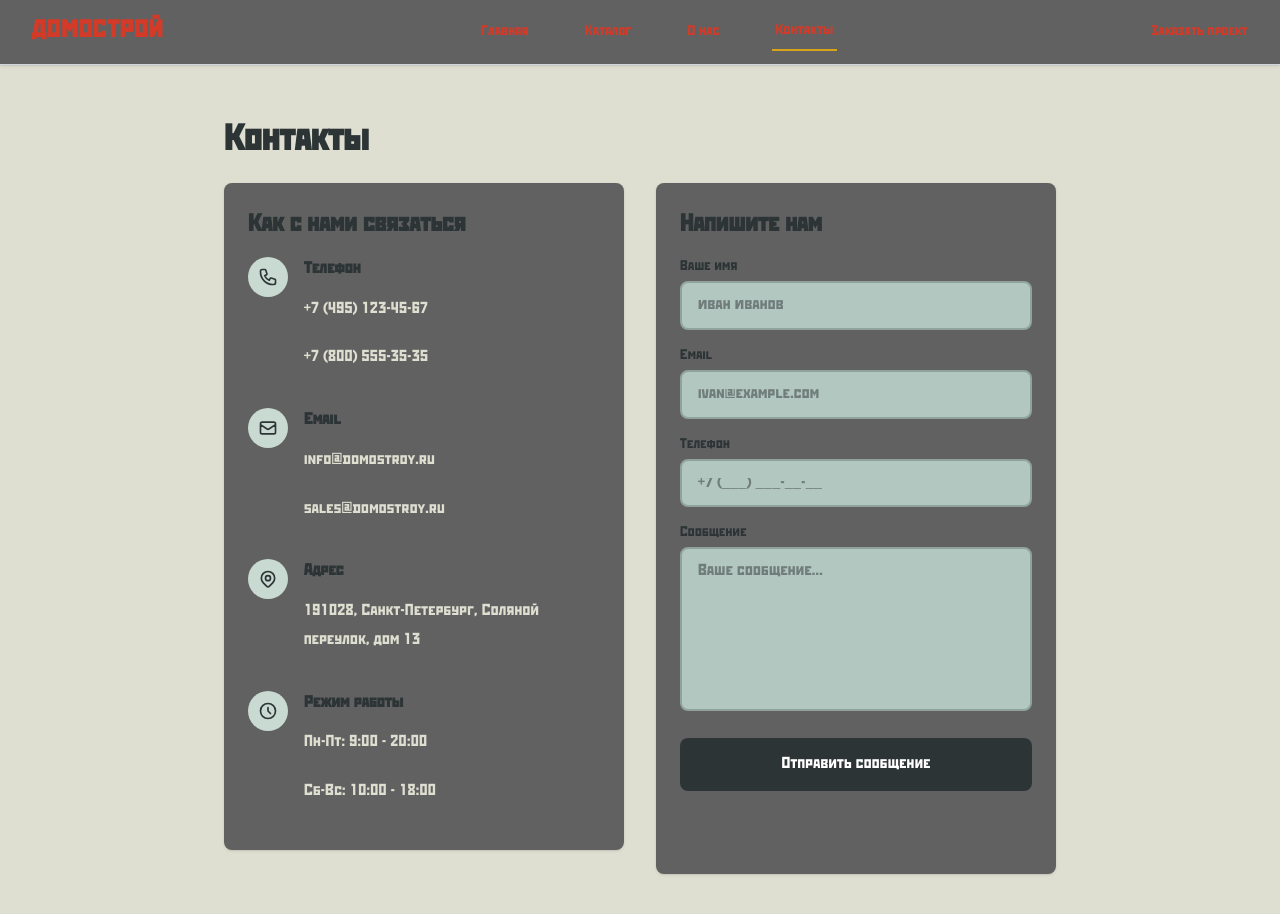
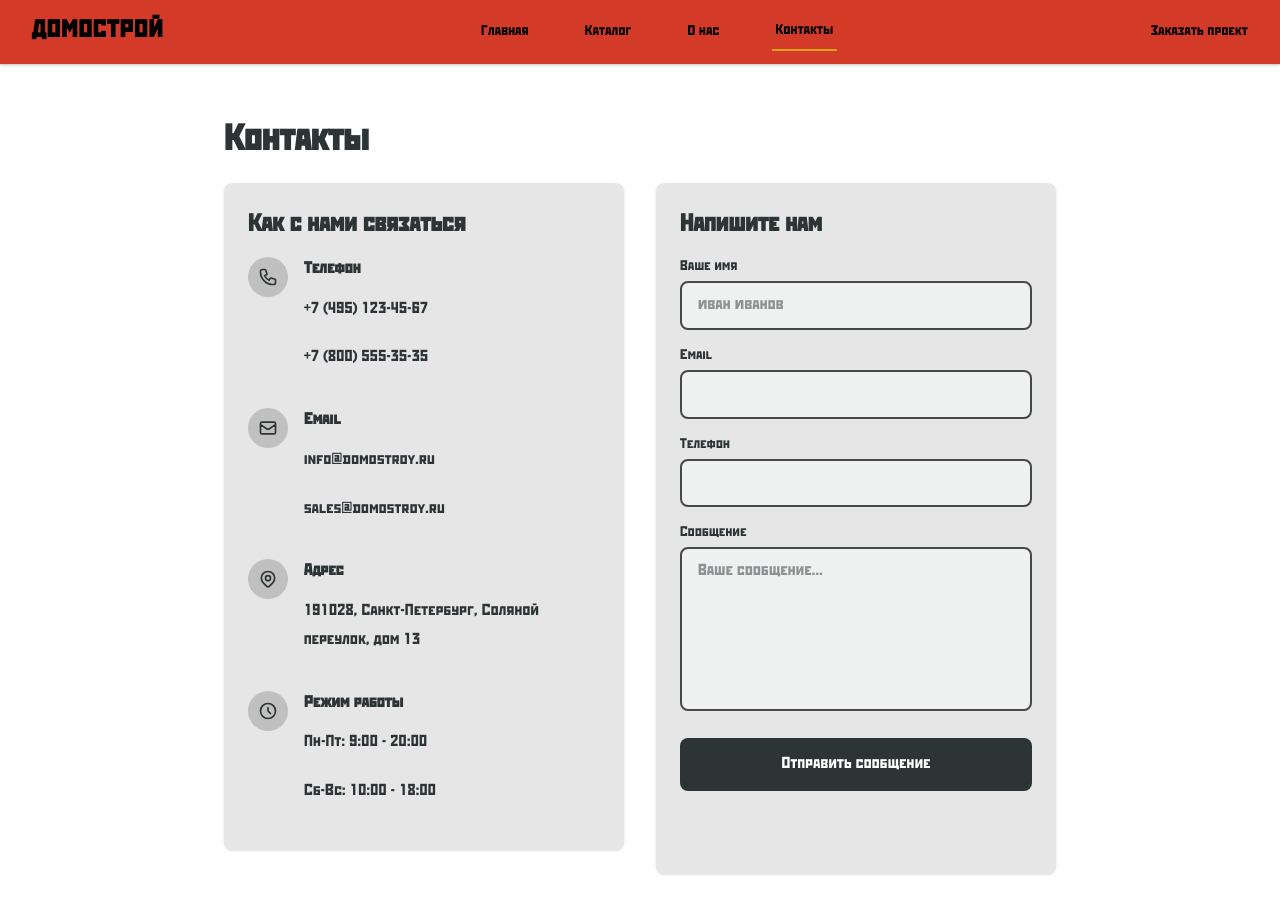
Before and after one commit to Hierugu/asy-design, a Next.js app in the folder asy-app/: page /contact in a window 1280 px wide. Shown: the top 914 px of the page. Built offline with nearby package versions, Linux system fonts and the light colour scheme.

Commit message:
feat: v2 site theme

```diff
--- a/asy-app/app/catalog/page.tsx
+++ b/asy-app/app/catalog/page.tsx
@@ -75,7 +75,7 @@ export default function CatalogPage() {
       <div className="max-w-7xl mx-auto px-4 sm:px-6 lg:px-8">
         <div className="mb-8">
           <h1 className="text-4xl font-semibold text-[#2D3436] mb-4">Каталог</h1>
-          <p className="text-lg text-[var(--foreground-secondary)] leading-relaxed">
+          <p className="text-lg text-[var(--foreground)] leading-relaxed">
             Выберите из нашей коллекции мебели и декора
           </p>
         </div>
@@ -89,7 +89,7 @@ export default function CatalogPage() {
               className={`px-6 py-2 rounded-lg font-medium transition-colors ${
                 filter === option.key
                   ? 'bg-[#2D3436] text-white'
-                  : 'bg-[var(--background-nav)] text-[#2D3436] hover:bg-[var(--background-nav)]'
+                  : 'bg-[var(--background-content)] text-[#2D3436] hover:bg-[var(--background-content)]'
               }`}
             >
               {option.label} ({option.key === 'all' ? products.length : countsByCategory[option.key]})
--- a/asy-app/app/contact/page.tsx
+++ b/asy-app/app/contact/page.tsx
@@ -7,12 +7,12 @@ export default function ContactPage() {
         <div className="grid md:grid-cols-2 gap-8">
           {/* Contact Info */}
           <div>
-            <div className="bg-[var(--background-nav)] rounded-lg shadow-sm p-6 mb-6">
+            <div className="bg-[var(--background-content)] rounded-lg shadow-sm p-6 mb-6">
               <h2 className="text-2xl font-semibold text-[#2D3436] mb-6">Как с нами связаться</h2>
 
               <div className="space-y-4">
                 <div className="flex items-start">
-                  <div className="w-10 h-10 bg-[#C9DAD2] rounded-full flex items-center justify-center mr-4 shrink-0">
+                  <div className="w-10 h-10 bg-[var(--icon-background)] rounded-full flex items-center justify-center mr-4 shrink-0">
                     <svg className="w-5 h-5 text-[#2D3436]" fill="none" stroke="currentColor" viewBox="0 0 24 24">
                       <path strokeLinecap="round" strokeLinejoin="round" strokeWidth={2} d="M3 5a2 2 0 012-2h3.28a1 1 0 01.948.684l1.498 4.493a1 1 0 01-.502 1.21l-2.257 1.13a11.042 11.042 0 005.516 5.516l1.13-2.257a1 1 0 011.21-.502l4.493 1.498a1 1 0 01.684.949V19a2 2 0 01-2 2h-1C9.716 21 3 14.284 3 6V5z" />
                     </svg>
@@ -25,7 +25,7 @@ export default function ContactPage() {
                 </div>
 
                 <div className="flex items-start">
-                  <div className="w-10 h-10 bg-[#C9DAD2] rounded-full flex items-center justify-center mr-4 shrink-0">
+                  <div className="w-10 h-10 bg-[var(--icon-background)] rounded-full flex items-center justify-center mr-4 shrink-0">
                     <svg className="w-5 h-5 text-[#2D3436]" fill="none" stroke="currentColor" viewBox="0 0 24 24">
                       <path strokeLinecap="round" strokeLinejoin="round" strokeWidth={2} d="M3 8l7.89 5.26a2 2 0 002.22 0L21 8M5 19h14a2 2 0 002-2V7a2 2 0 00-2-2H5a2 2 0 00-2 2v10a2 2 0 002 2z" />
                     </svg>
@@ -38,7 +38,7 @@ export default function ContactPage() {
                 </div>
 
                 <div className="flex items-start">
-                  <div className="w-10 h-10 bg-[#C9DAD2] rounded-full flex items-center justify-center mr-4 shrink-0">
+                  <div className="w-10 h-10 bg-[var(--icon-background)] rounded-full flex items-center justify-center mr-4 shrink-0">
                     <svg className="w-5 h-5 text-[#2D3436]" fill="none" stroke="currentColor" viewBox="0 0 24 24">
                       <path strokeLinecap="round" strokeLinejoin="round" strokeWidth={2} d="M17.657 16.657L13.414 20.9a1.998 1.998 0 01-2.827 0l-4.244-4.243a8 8 0 1111.314 0z" />
                       <path strokeLinecap="round" strokeLinejoin="round" strokeWidth={2} d="M15 11a3 3 0 11-6 0 3 3 0 016 0z" />
@@ -51,7 +51,7 @@ export default function ContactPage() {
                 </div>
 
                 <div className="flex items-start">
-                  <div className="w-10 h-10 bg-[#C9DAD2] rounded-full flex items-center justify-center mr-4 shrink-0">
+                  <div className="w-10 h-10 bg-[var(--icon-background)] rounded-full flex items-center justify-center mr-4 shrink-0">
                     <svg className="w-5 h-5 text-[#2D3436]" fill="none" stroke="currentColor" viewBox="0 0 24 24">
                       <path strokeLinecap="round" strokeLinejoin="round" strokeWidth={2} d="M12 8v4l3 3m6-3a9 9 0 11-18 0 9 9 0 0118 0z" />
                     </svg>
@@ -67,7 +67,7 @@ export default function ContactPage() {
           </div>
 
           {/* Contact Form */}
-          <div className="bg-[var(--background-nav)] rounded-lg shadow-sm p-6">
+          <div className="bg-[var(--background-content)] rounded-lg shadow-sm p-6">
             <h2 className="text-2xl font-semibold text-[#2D3436] mb-6">Напишите нам</h2>
 
             <form className="space-y-4">
@@ -78,7 +78,7 @@ export default function ContactPage() {
                 <input
                   type="text"
                   id="name"
-                  className="w-full px-4 py-2 bg-[#b2c7c0] border-2 border-[hsl(160deg_9.66%_60.07%)] rounded-lg focus:ring-2 focus:ring-[#D8A318] focus:border-[hsl(160deg_9.66%_60.07%)]"
+                  className="w-full px-4 py-2 bg-[var(--form-background)] border-2 border-[var(--form-border)] rounded-lg focus:ring-2 focus:ring-[#D8A318] focus:border-[var(--form-border)]"
                   placeholder="Иван Иванов"
                 />
               </div>
@@ -90,8 +90,7 @@ export default function ContactPage() {
                 <input
                   type="email"
                   id="email"
-                  className="w-full px-4 py-2 bg-[#b2c7c0] border-2 border-[hsl(160deg_9.66%_60.07%)] rounded-lg focus:ring-2 focus:ring-[#D8A318] focus:border-[hsl(160deg_9.66%_60.07%)]"
-                  placeholder="ivan@example.com"
+                  className="w-full px-4 py-2 bg-[var(--form-background)] border-2 border-[var(--form-border)] rounded-lg focus:ring-2 focus:ring-[#D8A318] focus:border-[var(--form-border)]"
                 />
               </div>
 
@@ -102,8 +101,7 @@ export default function ContactPage() {
                 <input
                   type="tel"
                   id="phone"
-                  className="w-full px-4 py-2 bg-[#b2c7c0] border-2 border-[hsl(160deg_9.66%_60.07%)] rounded-lg focus:ring-2 focus:ring-[#D8A318] focus:border-[hsl(160deg_9.66%_60.07%)]"
-                  placeholder="+7 (___) ___-__-__"
+                  className="w-full px-4 py-2 bg-[var(--form-background)] border-2 border-[var(--form-border)] rounded-lg focus:ring-2 focus:ring-[#D8A318] focus:border-[var(--form-border)]"
                 />
               </div>
 
@@ -114,7 +112,7 @@ export default function ContactPage() {
                 <textarea
                   id="message"
                   rows={5}
-                  className="w-full px-4 py-2 bg-[#b2c7c0] border-2 border-[hsl(160deg_9.66%_60.07%)] rounded-lg focus:ring-2 focus:ring-[#D8A318] focus:border-[hsl(160deg_9.66%_60.07%)] resize-none"
+                  className="w-full px-4 py-2 bg-[var(--form-background)] border-2 border-[var(--form-border)] rounded-lg focus:ring-2 focus:ring-[#D8A318] focus:border-[var(--form-border)] resize-none"
                   placeholder="Ваше сообщение..."
                 />
               </div>
--- a/asy-app/app/globals.css
+++ b/asy-app/app/globals.css
@@ -2,15 +2,16 @@
 
 :root {
   /* Основные цвета */
-  --background: #DEDED1;
-  --background-nav: #616161;
+  --background: #ffffff/*#DEDED1*/;
   --background-presentation: #D8A318;
   --foreground: #2D3436;
-  --foreground-secondary: #DEDED1;
-  --foreground-nav: #D33B28;
-
-  /* Для контента */
-  --background-content: #FFFFFF;
+  --foreground-secondary: #2D3436;
+  --background-nav: #D33B28 /*#616161*/;
+  --background-content: #e6e6e6;
+  --foreground-nav: #000000/*#D33B28*/;
+  --form-background: #eff1f1;
+  --form-border: #464948;
+  --icon-background: #c0c0c0;
 }
 
 @theme inline {
@@ -20,6 +21,7 @@
   --color-foreground-secondary: var(--foreground-secondary);
   --color-foreground-nav: var(--foreground-nav);
   --color-background-content: var(--background-content);
+  --color-icon-background: var(--icon-background);
   --font-sans: var(--font-bim);
 }
 
--- a/asy-app/app/page.tsx
+++ b/asy-app/app/page.tsx
@@ -12,7 +12,7 @@ export default function Home() {
         <div className="max-w-7xl mx-auto px-4 sm:px-6 lg:px-8">
           <div className="grid md:grid-cols-2 gap-12 items-center">
             {/* Left Column - Text */}
-            <div>
+            <div className="text-center">
               <h1 className="text-5xl font-semibold text-[#2D3436] mb-6">
                 ДОМОСТРОЙ
               </h1>
--- a/asy-app/components/AudienceSection.tsx
+++ b/asy-app/components/AudienceSection.tsx
@@ -37,7 +37,7 @@ export default function AudienceSection() {
       <div className="max-w-7xl mx-auto px-4 sm:px-6 lg:px-8">
         <div className="grid md:grid-cols-3 gap-8">
           {audiences.map((audience, index) => (
-            <div key={index} className="bg-[var(--background-nav)] rounded-xl p-8 shadow-sm">
+            <div key={index} className="bg-[var(--background-content)] rounded-xl p-8 shadow-sm">
               <h3 className="text-2xl font-semibold text-[#2D3436] mb-6">{audience.title}</h3>
               <ul className="space-y-3">
                 {audience.benefits.map((benefit, idx) => (
--- a/asy-app/components/HeroAbout.tsx
+++ b/asy-app/components/HeroAbout.tsx
@@ -13,9 +13,10 @@ export default function HeroAbout() {
         <div className="grid md:grid-cols-2 gap-12 items-start">
           {/* Left Column - Image */}
           <div className="flex justify-center">
-            <div className="relative w-full max-w-md h-96 bg-gray-300 rounded-2xl overflow-hidden">
+            <div className="relative w-full max-w-md h-96 rounded-2xl overflow-hidden">
               <Image
-                src="/img/0.JPG"
+                src="/handhand.png"
+                // src="/img/0.JPG"
                 alt="Домострой — команда и производство"
                 fill
                 className="object-cover"
--- a/asy-app/components/ProductCard.tsx
+++ b/asy-app/components/ProductCard.tsx
@@ -27,7 +27,7 @@ export default function ProductCard({ product, onClick }: ProductCardProps) {
   return (
     <div
       onClick={() => onClick(product)}
-      className="bg-[var(--background-nav)] rounded-lg shadow-md overflow-hidden cursor-pointer transform transition-all duration-300 hover:scale-105 hover:shadow-xl flex flex-col"
+      className="bg-[var(--background-content)] rounded-lg shadow-md overflow-hidden cursor-pointer transform transition-all duration-300 hover:scale-105 hover:shadow-xl flex flex-col"
     >
       <div className="relative h-64 bg-gray-200 overflow-hidden flex items-center justify-center">
         {hasImage ? (
@@ -60,7 +60,7 @@ export default function ProductCard({ product, onClick }: ProductCardProps) {
       <div className="p-4 flex flex-col flex-grow">
         <div className="flex justify-between items-start mb-2">
           <h3 className="text-lg font-semibold text-[#2D3436]">{product.name}</h3>
-          <span className="text-sm text-[var(--foreground-secondary)] bg-[#C9DAD2] px-2 py-1 rounded">
+          <span className="text-sm text-[#2D3436] bg-[#D8A318] px-2 py-1 rounded">
             {categoryLabel[product.category] ?? product.category}
           </span>
         </div>
--- a/asy-app/components/ProductModal.tsx
+++ b/asy-app/components/ProductModal.tsx
@@ -45,7 +45,7 @@ export default function ProductModal({ product, isOpen, onClose }: ProductModalP
         />
 
         {/* Modal */}
-        <div className="relative bg-[var(--background-nav)] rounded-lg shadow-xl max-w-4xl w-full max-h-[90vh] overflow-y-auto">
+        <div className="relative bg-[var(--background-content)] rounded-lg shadow-xl max-w-4xl w-full max-h-[90vh] overflow-y-auto">
           {/* Close button */}
           <button
             onClick={onClose}
@@ -72,11 +72,11 @@ export default function ProductModal({ product, isOpen, onClose }: ProductModalP
               {/* Details */}
               <div>
                 <div className="mb-4">
-                  <span className="inline-block bg-[#C9DAD2] text-[#2D3436] px-3 py-1 rounded-full text-sm font-medium mb-2">
+                  <span className="inline-block bg-[#D8A318] text-[#2D3436] px-3 py-1 rounded-full text-sm font-medium mb-2">
                     {categoryLabel[product.category] ?? product.category}
                   </span>
                   {product.inStock ? (
-                    <span className="inline-block bg-green-100 text-green-800 px-3 py-1 rounded-full text-sm font-medium ml-2">
+                    <span className="inline-block bg-[#D8A318] text-[#2D3436] px-3 py-1 rounded-full text-sm font-medium ml-2">
                       В наличии
                     </span>
                   ) : (
```
Also changed, not shown: asy-app/app/about/page.tsx (+5 -5 lines).
